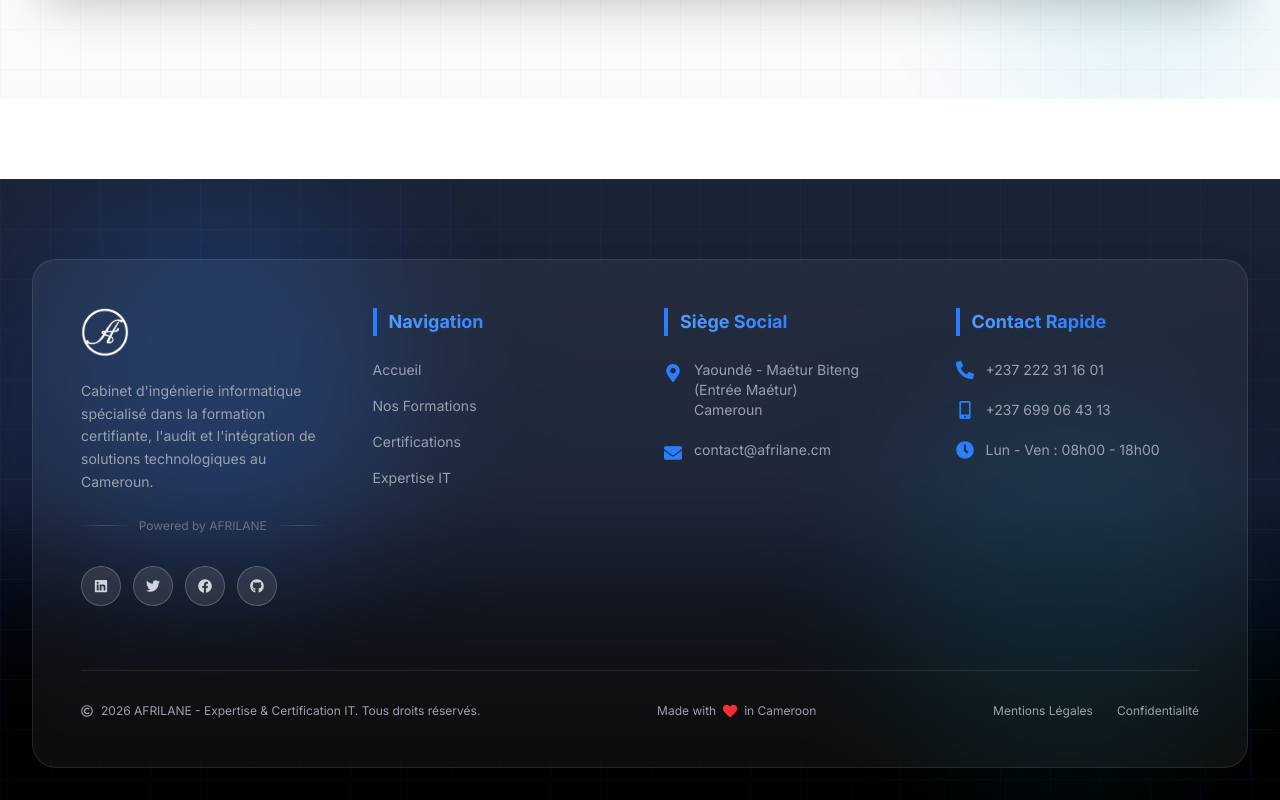
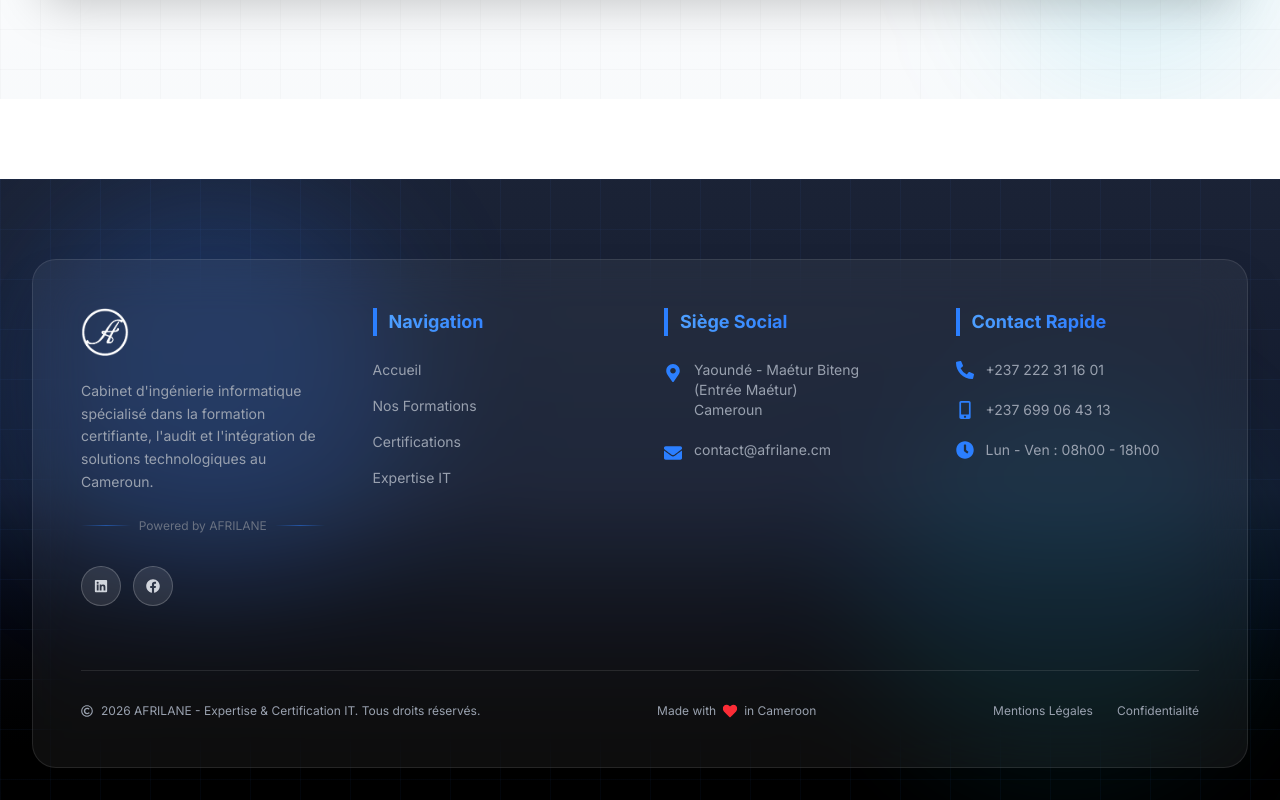
Before and after one commit to 7even5iv/afrilane-website, a React (Vite) app: page / in a window 1280 px wide. Shown: the part 2897-3697 px from the top of the page. Built offline with nearby package versions, Linux system fonts and the light colour scheme.

Commit message:
new design

```diff
--- a/src/components/layout/Footer.tsx
+++ b/src/components/layout/Footer.tsx
@@ -7,9 +7,7 @@ import {
     FaMobileAlt,
     FaClock,
     FaLinkedin,
-    FaTwitter,
     FaFacebook,
-    FaGithub,
     FaArrowUp,
     FaRegCopyright,
     FaHeart
@@ -81,24 +79,14 @@ const Footer = () => {
             hover: "hover:bg-blue-600",
             label: "LinkedIn"
         },
-        {
-            Icon: FaTwitter,
-            href: "https://twitter.com/afrilane",
-            hover: "hover:bg-sky-500",
-            label: "Twitter"
-        },
+
         {
             Icon: FaFacebook,
             href: "https://facebook.com/afrilane",
             hover: "hover:bg-blue-700",
             label: "Facebook"
         },
-        {
-            Icon: FaGithub,
-            href: "https://github.com/afrilane",
-            hover: "hover:bg-gray-700",
-            label: "GitHub"
-        }
+
     ];
 
     const contactInfo = [
```
